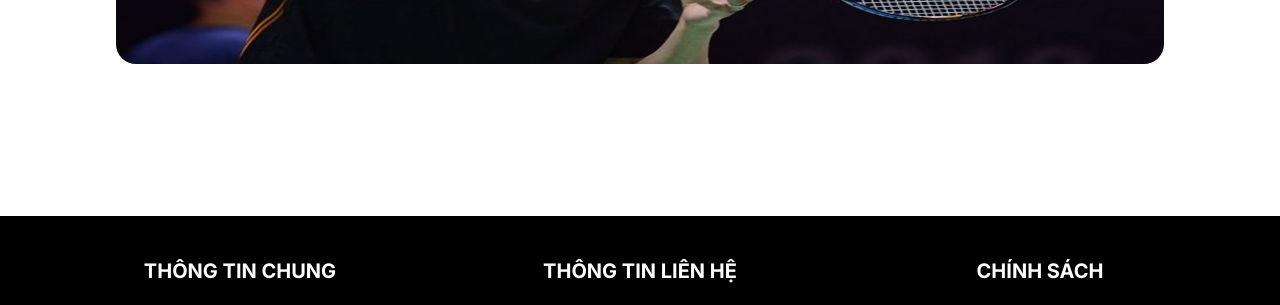
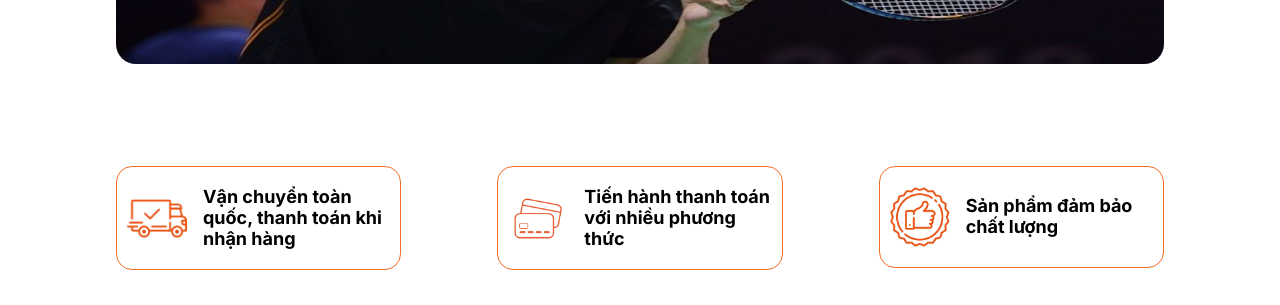
Before and after one commit to nhuthz10/Aglie_Badminton-FrontEnd, a React (Create React App) app: page / in a window 1280 px wide. Shown: the part 391-696 px from the top of the page. Built offline with nearby package versions, Linux system fonts and the light colour scheme; no server answers.

Commit message:
call api product - complete frontend <WB-59>

```diff
--- a/src/pages/Home/Home.js
+++ b/src/pages/Home/Home.js
@@ -40,9 +40,9 @@ function Home() {
     <div className="home-container">
       <Banner></Banner>
       <div className="home-content">
-        {/* <Introduce productTypesData={allProductType}></Introduce> */}
+        <Introduce productTypesData={allProductType}></Introduce>
         <div className="home-benefit">
-          {/* <Grid container spacing={12}>
+          <Grid container spacing={12}>
             <Grid item xs={4}>
               <div className="home-benefit-wrap-item">
                 <div className="home-benefit-item">
@@ -85,7 +85,7 @@ function Home() {
                 </div>
               </div>
             </Grid>
-          </Grid> */}
+          </Grid>
         </div>
       </div>
     </div>
```
